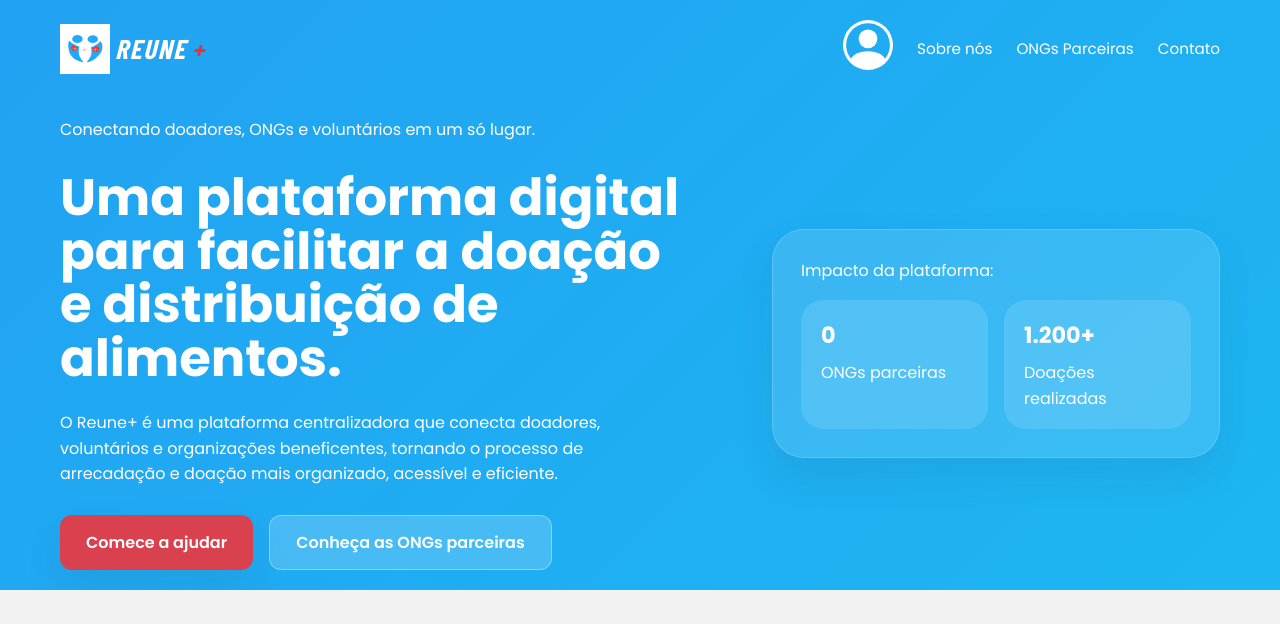
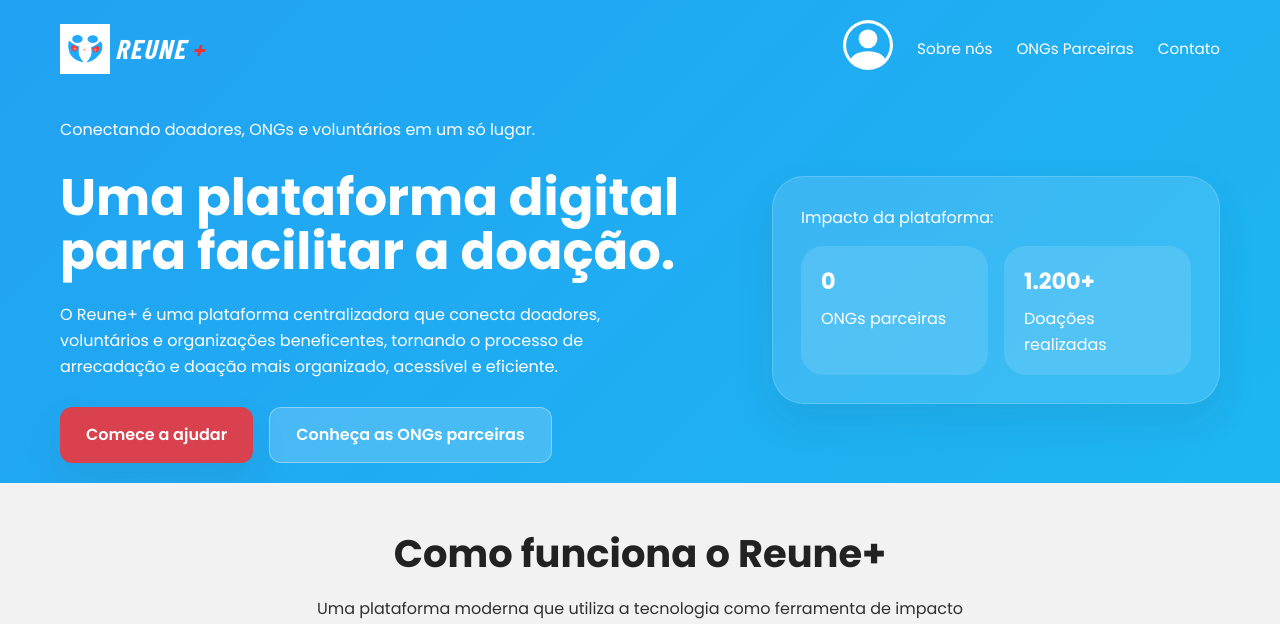
Before and after one commit to Lucas12135/Projeto-extensao, a PHP site: page / in a window 1280 px wide. Shown: the top 624 px of the page. Run offline with PHP 8.4, Linux system fonts and the light colour scheme; data that the repository does not hold is empty; some libraries are stand-ins or nearby versions; some web fonts are replaced.

Commit message:
Altera levemente o header do index

```diff
--- a/index.php
+++ b/index.php
@@ -31,7 +31,7 @@ $imagemPerfil = $img ?? 'resource/logo.jpeg';
 <head>
   <meta charset="UTF-8">
   <meta name="viewport" content="width=device-width, initial-scale=1.0">
-  <meta name="description" content="Plataforma digital para facilitar a doação e distribuição de alimentos">
+  <meta name="description" content="Plataforma digital para facilitar a doação.">
   <meta name="keywords" content="doação, alimentos, ONGs, voluntariado, impacto social">
   <title>REUNE+</title>
   <link rel="icon" href="resource/logo.jpeg" type="image/x-icon">
@@ -68,7 +68,7 @@ $imagemPerfil = $img ?? 'resource/logo.jpeg';
       <div class="hero">
         <div>
           <p>Conectando doadores, ONGs e voluntários em um só lugar.</p>
-          <h1>Uma plataforma digital para facilitar a doação e distribuição de alimentos.</h1>
+          <h1>Uma plataforma digital para facilitar a doação.</h1>
           <p>O Reune+ é uma plataforma centralizadora que conecta doadores, voluntários e organizações beneficentes, tornando o processo de arrecadação e doação mais organizado, acessível e eficiente.</p>
           <div class="buttons">
             <a class="btn btn-primary" href="login.php">Comece a ajudar</a>
```
